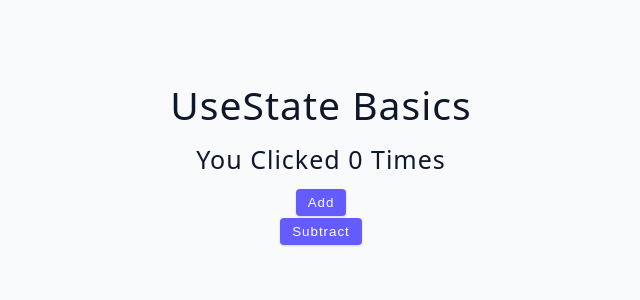
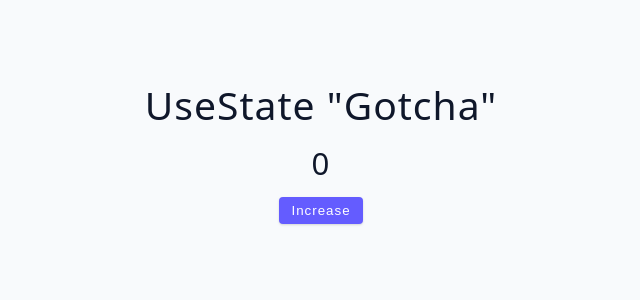
Before and after one commit to iBobith/ReactViteTutorialAC, a React (Vite) app: page / in a window 1280 px wide. Shown: the top 300 px of the page, without its empty margins (319-959 px from the left). Built offline with nearby package versions, Linux system fonts and the light colour scheme.

Commit message:
Completed by creating a setValue that updates the value on button click as well as displays the correct value in the console

```diff
--- a/src/App.jsx
+++ b/src/App.jsx
@@ -1,4 +1,4 @@
-import Starter from "./tutorial/01-useState/starter/02-useState-basics";
+import Starter from "./tutorial/01-useState/starter/05-useState-gotcha";
 
 function App() {
   return (
--- a/src/tutorial/01-useState/starter/05-useState-gotcha.jsx
+++ b/src/tutorial/01-useState/starter/05-useState-gotcha.jsx
@@ -1,5 +1,29 @@
+import { useState } from "react";
+
 const UseStateGotcha = () => {
-  return <h2>useState "gotcha"</h2>;
+  // return <h2>useState "gotcha"</h2>;
+  const [value, setValue] = useState(0);
+
+  return (
+    <>
+      <h2>useState "gotcha"</h2>
+      <h3>{value}</h3>
+      <button
+        className="btn"
+        onClick={() => {
+          // value + 1;
+          // console.log(value + 1); Logged value is stale here
+          setValue((currentState) => {
+            const newValue = currentState + 1;
+            console.log(newValue);
+            return newValue;
+          });
+        }}
+      >
+        Increase
+      </button>
+    </>
+  );
 };
 
 export default UseStateGotcha;
```
